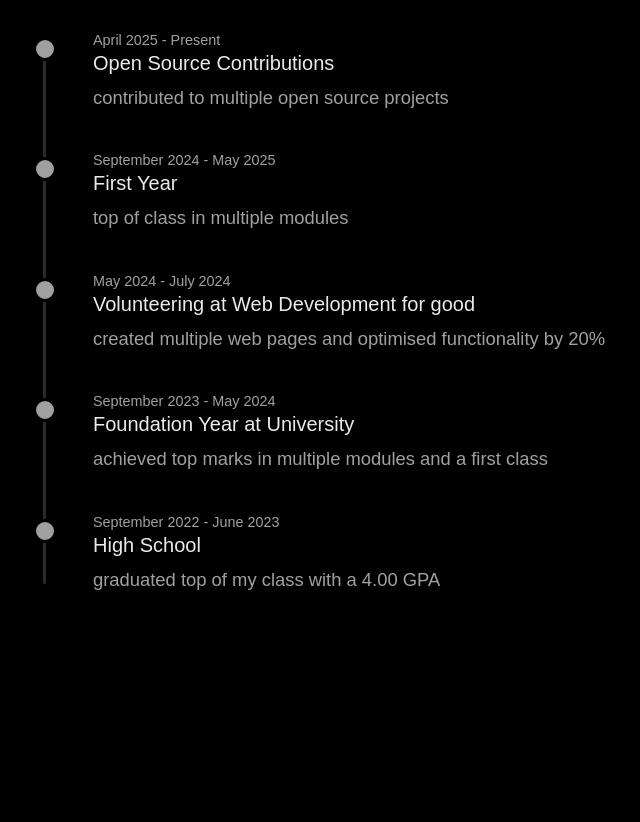
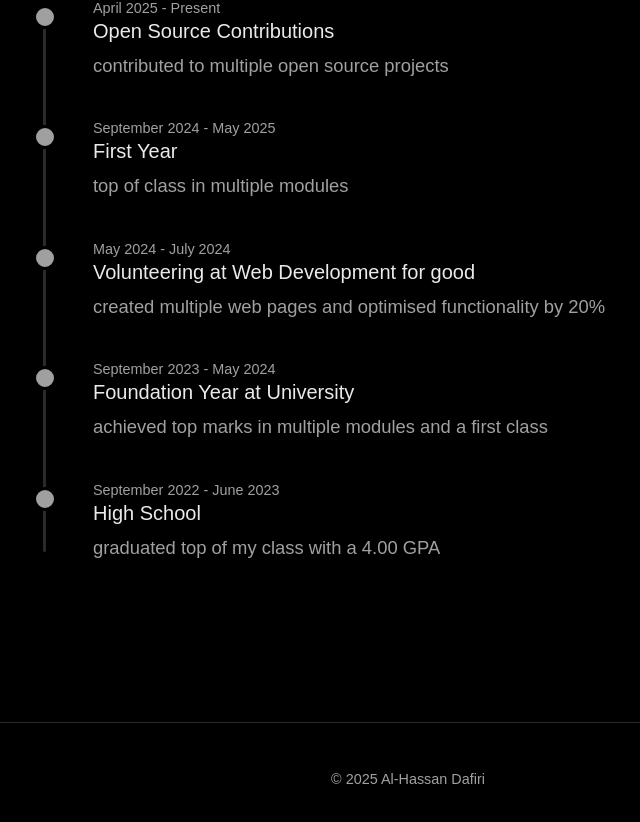
Before and after one commit to alhassandafiri/dafiri-dev, a React (Vite) app: page / in a window 1280 px wide. Shown: the part 676-1498 px from the top of the page, without its empty margins (232-872 px from the left). Before the commit the page ends 1350 px from the top, so only its background shows below. Built offline with nearby package versions, Linux system fonts and the light colour scheme; a web font is replaced by a local one.

Commit message:
add footer and footer styling

```diff
--- a/src/App.jsx
+++ b/src/App.jsx
@@ -1,4 +1,5 @@
 import About from "./components/common/sections/About";
+import Footer from "./components/common/sections/Footer";
 import Header from "./components/common/sections/Header";
 import Projects from "./components/common/sections/Projects";
 import Timeline from "./components/common/sections/Timeline";
@@ -10,6 +11,7 @@ function App() {
       <About />
       <Projects />
       <Timeline />
+      <Footer />
     </>
   )
 }
--- /dev/null
+++ b/src/assets/styles/Footer.module.css
@@ -0,0 +1,30 @@
+.footerSection {
+  display: flex;
+  justify-content: center;
+  padding: 3rem 0;
+  background-color: #000;
+  border-top: 1px solid #2a2a2a;
+}
+
+.footerContent {
+  width: 80%;
+  max-width: 800px;
+  display: flex;
+  justify-content: center;
+  align-items: center;
+  gap: 1.5rem;
+}
+
+.copyright {
+  margin: 0;
+  font-size: 0.9rem;
+  font-weight: lighter;
+  color: #a0a0a0;
+}
+
+@media (max-width: 550px) {
+  .footerContent {
+    flex-direction: column;
+    gap: 0.75rem;
+  }
+}
--- a/src/assets/styles/Projects.module.css
+++ b/src/assets/styles/Projects.module.css
@@ -3,7 +3,7 @@
   display: flex;
   justify-content: center;
   background-color: #000;
-  padding: 5rem 0;
+  padding: 5rem 0 3rem 0;
 }
 
 .projectsContent {
--- a/src/assets/styles/Timeline.module.css
+++ b/src/assets/styles/Timeline.module.css
@@ -3,7 +3,7 @@
   display: flex;
   justify-content: center;
   background-color: #000;
-  margin-bottom: 5rem;
+  margin-bottom: 10rem;
 }
 
 .timelineContent {
--- /dev/null
+++ b/src/components/common/sections/Footer.jsx
@@ -0,0 +1,18 @@
+import styles from '../../../assets/styles/Footer.module.css';
+
+
+const Footer = () => {
+  const currentYear = new Date().getFullYear();
+
+  return(
+    <footer className={styles.footerSection}>
+      <div className={styles.footerContent}>
+        <p className={styles.copyright}>
+        © {currentYear} Al-Hassan Dafiri
+        </p>
+      </div>
+    </footer>
+  )
+}
+
+export default Footer;
```
